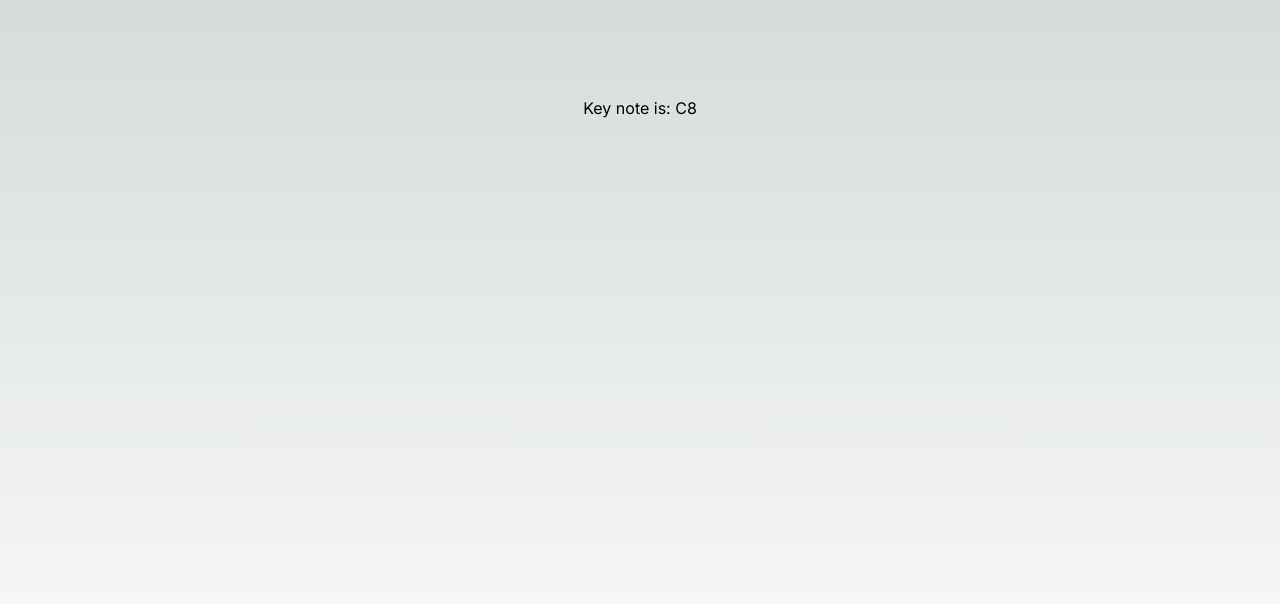
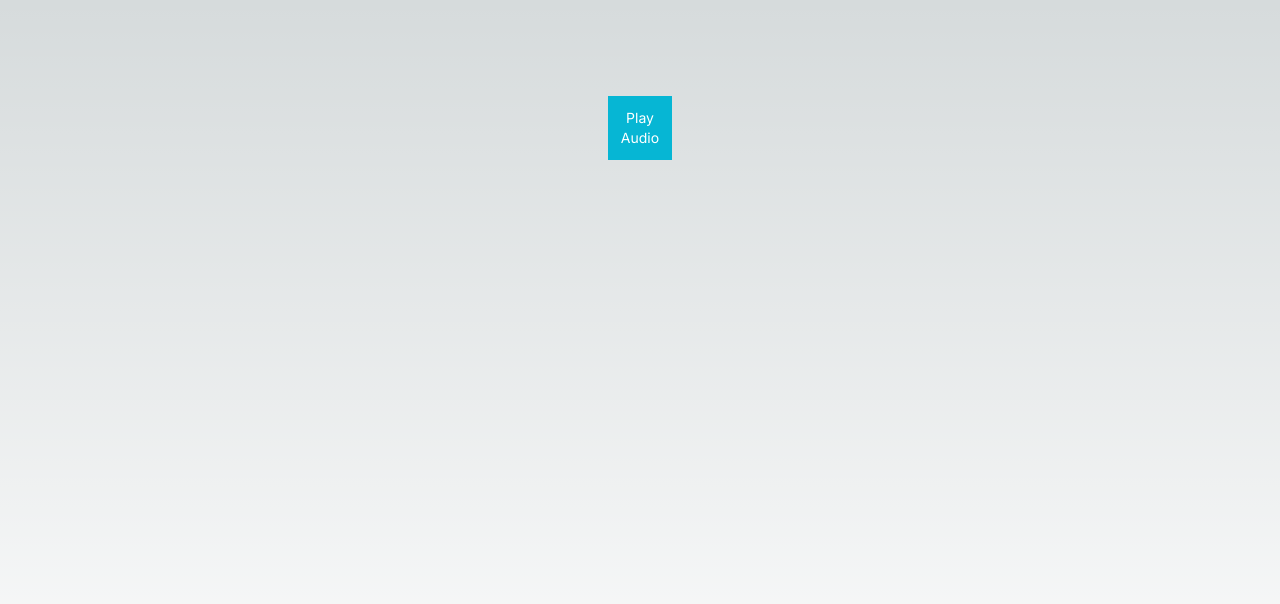
Before and after one commit to Ethan-Greaves/Piano-Sim, a Next.js app: page / in a window 1280 px wide. Shown: the top 604 px of the page. Built offline with nearby package versions, Linux system fonts and the light colour scheme.

Commit message:
Create Sound Button
Create a button that plays a sound when clicked

```diff
--- a/src/app/page.tsx
+++ b/src/app/page.tsx
@@ -1,10 +1,11 @@
 import Image from 'next/image'
 import Key from '@/components/key/key'
+import SoundButton from '@/components/soundButton/soundButton'
 
 export default function Home() {
   return (
     <main className="flex min-h-screen flex-col items-center justify-between p-24">
-      <Key note="C8"/>
+      <SoundButton audioFile='/audio/sample.mp3' />
     </main>
   )
 }
--- /dev/null
+++ b/src/components/soundButton/soundButton.tsx
@@ -0,0 +1,28 @@
+'use client';
+
+import React, { useEffect, useState } from 'react';
+
+interface SoundButtonProps {
+    audioFile: string,
+}
+
+const SoundButton: React.FC<SoundButtonProps> = (props) => {
+
+    const playAudio = () => {
+        const audioContext = new AudioContext();
+        const audio = new Audio(props.audioFile);
+        const source = audioContext.createMediaElementSource(audio);
+        source.connect(audioContext.destination);
+        audio.play();
+    };
+
+    return (
+        <div>
+            <button onClick={playAudio} className='w-16 h-16 bg-cyan-500 text-white text-sm'>
+                Play Audio
+            </button>
+        </div>
+    );
+};
+
+export default SoundButton;
```
Also changed, not shown: 1 other file (tests, documents, lock files or other folders).
